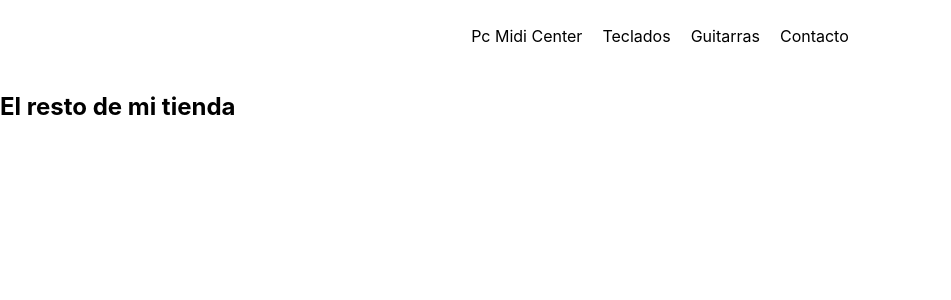
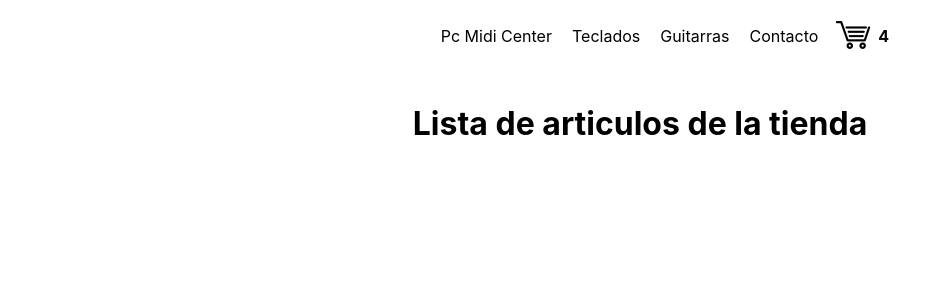
Before and after one commit to joaquin-osorio/PcMidi-Osorio, a React (Create React App) app in the folder pcmidi/: page / in a window 1280 px wide. Shown: the top 300 px of the page, without its empty margins (0-951 px from the left). Built offline with nearby package versions, Linux system fonts and the light colour scheme.

Commit message:
carrito de compra

```diff
--- a/pcmidi/src/App.css
+++ b/pcmidi/src/App.css
@@ -36,3 +36,9 @@
     transform: rotate(360deg);
   }
 }
+
+.generalContainer{
+  display: flex;
+  flex-direction: column;
+  align-items: center;
+}
--- a/pcmidi/src/App.js
+++ b/pcmidi/src/App.js
@@ -1,11 +1,12 @@
 import './App.css';
 import NavBar from './components/NavBar/NavBar';
+import ItemListContainer from './components/ItemListContainer/ItemListContainer';
 
 function App() {
   return (
-    <div>
+    <div className ="generalContainer">
             <NavBar />
-            <h2>El resto de mi tienda</h2>
+            <ItemListContainer />
         </div>
   );
 }
--- /dev/null
+++ b/pcmidi/src/components/CartWidget/CartWidget.css
@@ -0,0 +1,14 @@
+.cartContainer{
+    display: flex;
+    flex-direction: row;
+}
+
+.cartImg{
+    width: 50px;
+    height: 50px;
+}
+
+.cartContainer p{
+    font-weight: 700;
+    font-size: 1rem;
+}
--- /dev/null
+++ b/pcmidi/src/components/CartWidget/CartWidget.js
@@ -0,0 +1,14 @@
+//import React from 'react';
+import "./CartWidget.css"
+import carrito from './icono.jpeg';
+
+function CartWidget() {
+    return(
+        <div className="cartContainer">
+            <img src={carrito} className="cartImg" alt=""></img>
+            <p>4</p>
+        </div>
+    );
+}
+
+export default CartWidget;
--- /dev/null
+++ b/pcmidi/src/components/ItemListContainer/ItemListContainer.css
@@ -0,0 +1,4 @@
+p{
+    font-weight: 700;
+    font-size: 2rem;
+}
--- /dev/null
+++ b/pcmidi/src/components/ItemListContainer/ItemListContainer.js
@@ -0,0 +1,12 @@
+//import React from 'react';
+import "./ItemListContainer.css"
+
+function ItemListContainer() {
+    return(
+        <div>
+            <p>Lista de articulos de la tienda</p>
+        </div>
+    );
+}
+
+export default ItemListContainer;
--- a/pcmidi/src/components/NavBar/NavBar.css
+++ b/pcmidi/src/components/NavBar/NavBar.css
@@ -1,11 +1,12 @@
 .menu-container{
     display: flex;
     justify-content: center;
+    padding: 10px;
   }
 
 
   .menu li {
     text-decoration: none;
     display: inline-block;
-    padding: 10px;
+    margin: 0 10px;
   }
--- a/pcmidi/src/components/NavBar/NavBar.js
+++ b/pcmidi/src/components/NavBar/NavBar.js
@@ -1,5 +1,6 @@
 //import React from 'react';
 import "./NavBar.css"
+import CartWidget from "../CartWidget/CartWidget";
 
 function navBar() {
     return(
@@ -10,6 +11,7 @@ function navBar() {
                 <li href="#">Guitarras</li>
                 <li href="#">Contacto</li>
             </ul>
+            <CartWidget className="menu" />
         </div>
     );
 }
```
Also changed, not shown: pcmidi/src/components/CartWidget/icono.jpeg (added).
